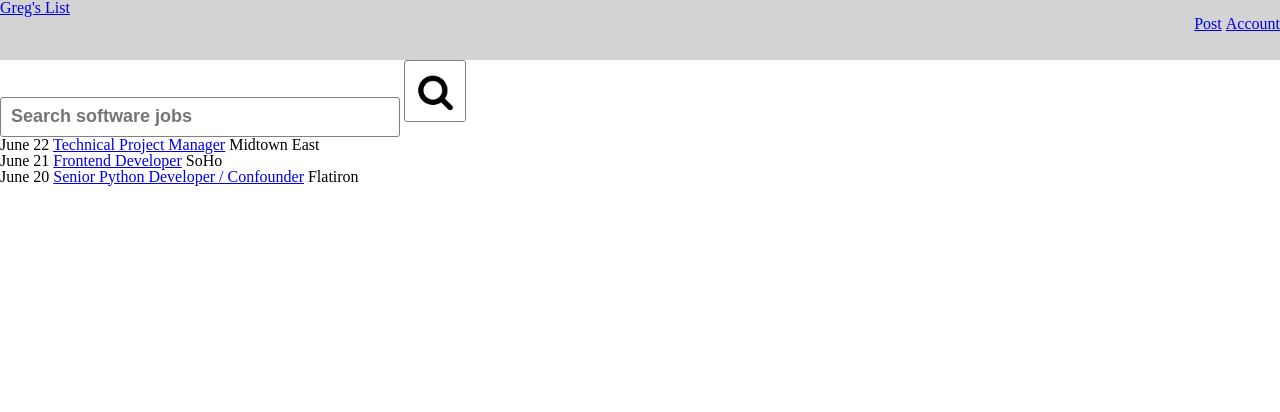
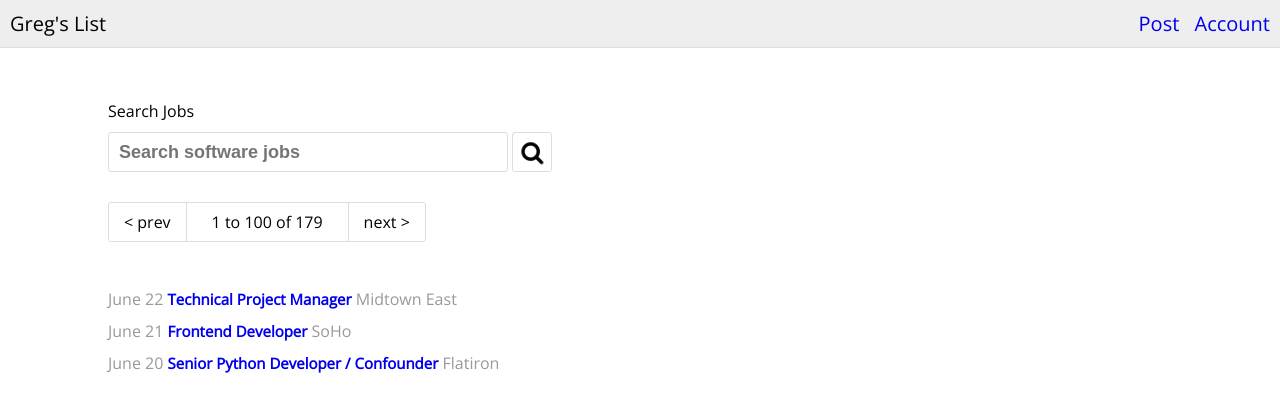
Before and after one commit to dxtrlws/from_designs_to_code, a plain HTML site: page index.html in a window 1280 px wide. Drawn offline with nearby package versions, Linux system fonts and the light colour scheme.

Commit message:
Completed assigment

```diff
--- a/index.html
+++ b/index.html
@@ -4,36 +4,36 @@
 <head>
     <title>Greg's List</title>
     <meta name="desctiption" content="A place to place ads. Better than Craigs list">
-    <link rel="stylesheet" type="text/css" href="https://cdnjs.cloudflare.com/ajax/libs/meyer-reset/2.0/reset.min.css">
+    <link href="https://fonts.googleapis.com/css?family=Open+Sans" rel="stylesheet">
     <link rel="stylesheet" type="text/css" href="main.css">
 </head>
 
 <body>
     <header>
-        <a href="#">Greg's List</a>
+        <a class="logo" href="#">Greg's List</a>
         <nav>
-            <ul>
-                <li><a href="#">Post</a></li>
-                <li><a href="#">Account</a></li>
-            </ul>
+            <a class="nav-link" href="#">Post</a>
+            <a class="nav" href="#">Account</a>
         </nav>
     </header>
-    <section>
+    <section class="search">
         <form>
+            <label>Search Jobs</label>
             <input type="text" placeholder="Search software jobs">
             <input type="image" src="images/magnifying-glass.png">
         </form>
     </section>
-    <section>
-
+    <section class="next-page">
+        <a class="pages-button">&lt; prev</a>
+        <span class="pages-display">1 to 100 of 179</span>
+        <a class="pages-button">next &gt;</a>
     </section>
     <main>
-        <ul>
-            <li>June 22 <a href="#">Technical Project Manager</a> Midtown East</li>
-            <li>June 21 <a href="#">Frontend Developer</a> SoHo</li>
-            <li>June 20 <a href="#">Senior Python Developer / Confounder</a> Flatiron</li>
+        <ul class="listings">
+            <li class="listing"><span class="date">June 22</span> <a class="title" href="#">Technical Project Manager</a> <span class="location">Midtown East</span></li>
+            <li class="listing"><span class="date">June 21</span> <a class="title" href="#">Frontend Developer</a> <span class="location">SoHo</span></li>
+            <li class="listing"><span class="date">June 20</span> <a class="title" href="#">Senior Python Developer / Confounder</a><span class="location"> Flatiron</span></li>
         </ul>
-
     </main>
 </body>
 
--- a/main.css
+++ b/main.css
@@ -1,41 +1,122 @@
+* {
+    box-sizing: border-box;
+}
+
+body {
+    font-family: 'Open Sans', sans-serif;
+}
+
 header {
     background-color: lightgrey;
-    height: 60px;
+    position: fixed;
+    padding: 10px;
+    background-color: #EEEEEE;
+    border-bottom: 1px solid #DDDDDD;
+    top: 0;
+    left: 0;
+    right: 0;
 }
 
-nav ul {
-    float: right;
-    list-style: none;
-
+nav {
+    position: absolute;
+    right: 10px;
+    top: 10px;
+    font-size: 20px;
 }
 
-nav li {
-    display: inline-block;
-    list-style: none;
-
+.nav-link {
+    padding-right: 10px;
 }
 
+a:link {
+    text-decoration: none;
+}
 
+a:hover {
+    text-decoration: underline;
+}
 
-form input[type=text] {
+.logo {
+    font-size: 20px;
+    color: #000000;
+}
+
+.search {
+    margin-bottom: 30px;
+    margin-top: 100px;
+}
+
+.search input[type=text] {
     width: 400px;
-    border: 1px solid grey;
+    border: 1px solid #DDDDDD;
     border-radius: 3px;
     height: 40px;
     padding: 10px;
     font-size: 18px;
     font-weight: bold;
-
 }
 
-form input[type=image] {
-    width: 60px;
-    border: 1px solid grey;
+.search input[type=image] {
+    width: 40px;
+    border: 1px solid #DDDDDD;
     border-radius: 3px;
     display: inline-block;
-    top: 15px;
+    vertical-align: bottom;
 }
 
-form img {
-    width: 30px;
+label {
+    display: block;
+    margin-bottom: 10px;
 }
+
+
+/*Pages*/
+
+.next-page {
+    display: inline-block;
+    font-size: 0;
+    margin-bottom: 30px;
+    border: 1px solid #DDDDDD;
+    border-radius: 3px;
+}
+
+.pages-button {
+    font-size: 16px;
+    display: inline-block;
+    padding: 8px 15px;
+    border-radius: 3px;
+}
+
+.pages-display {
+    font-size: 16px;
+    padding: 0 30px;
+    padding: 8px 25px;
+    border-left: 1px solid #DDDDDD;
+    border-right: 1px solid #DDDDDD;
+}
+
+
+/*Job listings*/
+
+.listings {
+    list-style: none;
+    margin-left: 60px;
+}
+
+.listing {
+    padding-bottom: 10px;
+}
+
+.date,
+.location {
+    color: #999;
+}
+
+.title {
+    font-weight: bold;
+    font-size: 15px;
+}
+
+section {
+    margin-left: 100px;
+}
```
